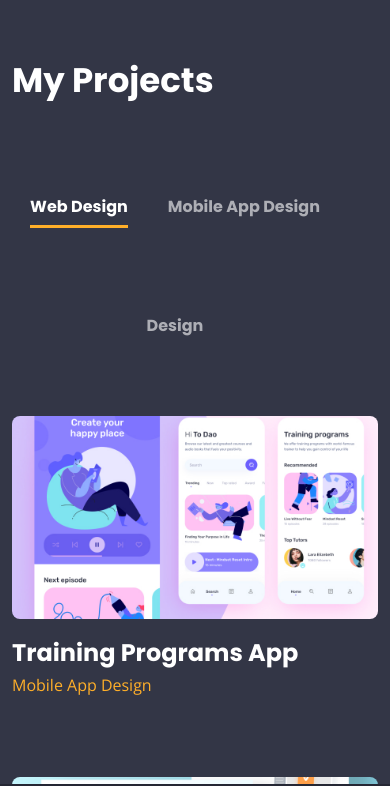
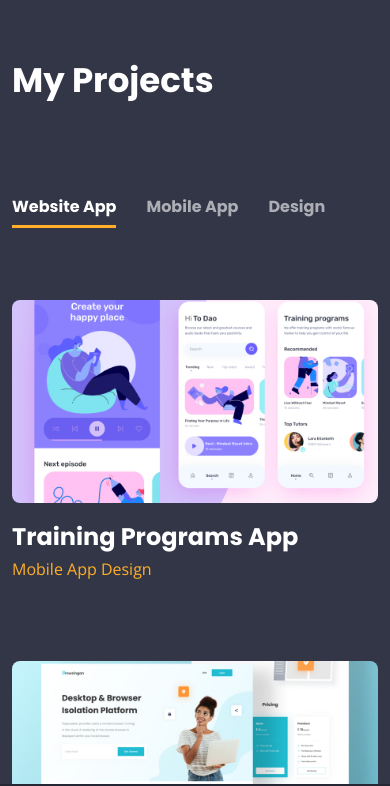
Before and after one commit to fizipan/hafizhmaulana_y, a plain HTML site: page projects.html in a window 390 px wide. Shown: the top 786 px of the page. Drawn offline with nearby package versions, Linux system fonts and the light colour scheme.

Commit message:
Bug Fix Mobile

```diff
--- a/projects.html
+++ b/projects.html
@@ -140,7 +140,7 @@
                     role="tab"
                     aria-controls="pills-home"
                     aria-selected="true"
-                    >Web Design</a
+                    >Website App</a
                   >
                 </li>
                 <li class="nav-item" role="presentation">
@@ -152,7 +152,7 @@
                     role="tab"
                     aria-controls="pills-profile"
                     aria-selected="false"
-                    >Mobile App Design</a
+                    >Mobile App</a
                   >
                 </li>
                 <li class="nav-item" role="presentation">
--- a/style/_navbar.scss
+++ b/style/_navbar.scss
@@ -91,7 +91,7 @@
           .navigation-link {
             display: inline-block;
             font-weight: 600;
-            font-size: 16px;
+            font-size: 18px;
             line-height: 27px;
             color: #ffffff;
             text-decoration: none;
--- a/style/components/_contact.scss
+++ b/style/components/_contact.scss
@@ -16,7 +16,7 @@
         font-weight: bold;
 
         @include media-breakpoint-down(md) {
-          font-size: 16px;
+          font-size: 18px;
         }
       }
 
--- a/style/pages/_all-projects.scss
+++ b/style/pages/_all-projects.scss
@@ -6,10 +6,6 @@
   }
 
   .nav-pills {
-    @include media-breakpoint-down(md) {
-      display: flex;
-      justify-content: center;
-    }
     .nav-item {
       .nav-link {
         margin-top: 80px;
@@ -25,6 +21,7 @@
 
         @include media-breakpoint-down(md) {
           font-size: 16px;
+          margin-right: 30px;
         }
 
         &.active {
```
Also changed, not shown: style/main.css, 1 other file.
